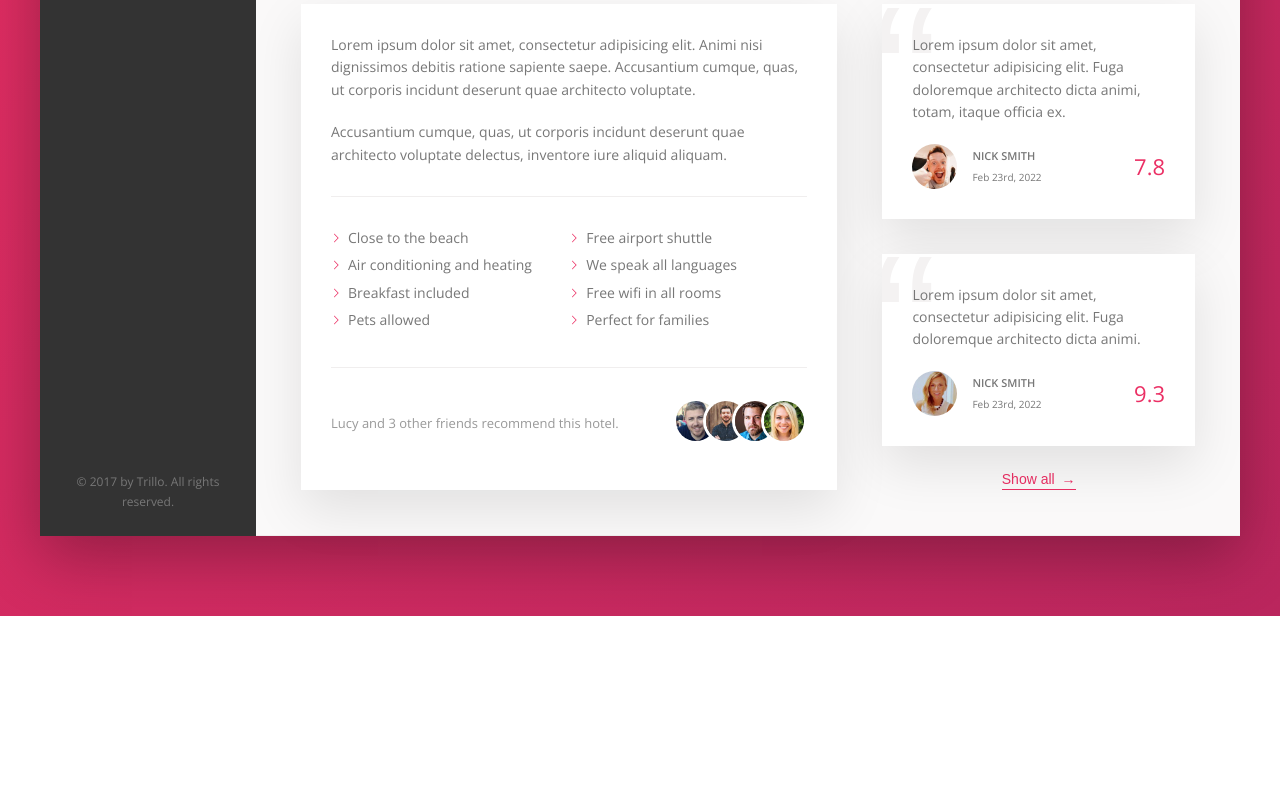
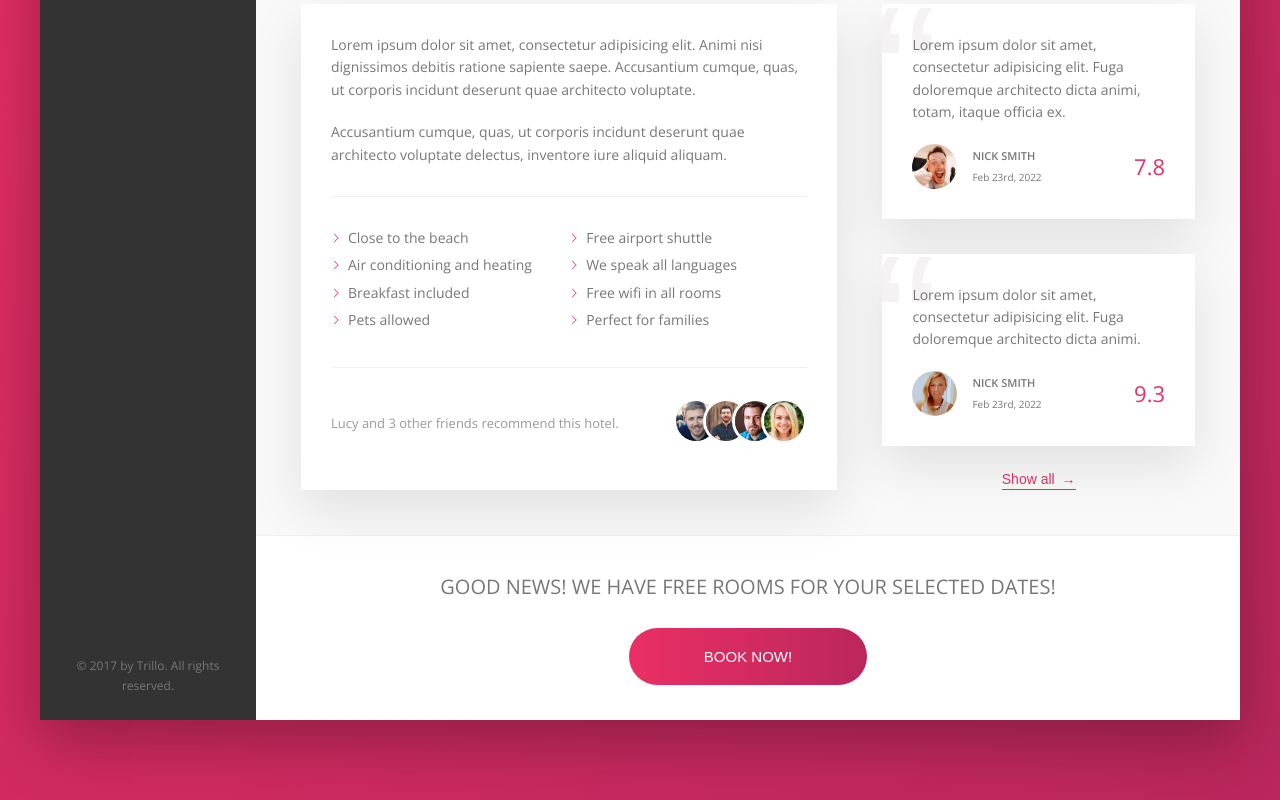
Before and after one commit to Hydorn/Flexbox-template, a website: page index.html in a window 1280 px wide. Shown: the part 643-1443 px from the top of the page. Before the commit the page ends 1259 px from the top, so only its background shows below. Drawn offline with nearby package versions, Linux system fonts and the light colour scheme.

Commit message:
Added footer/cta section

```diff
--- a/index.html
+++ b/index.html
@@ -181,6 +181,16 @@
                         <button class="btn-inline">Show all <span>&rarr;</span></button>
                     </figure>
                 </div>
+
+                <footer class="footer">
+                    <h2 class="footer__book-now">
+                        Good news! We have free rooms for your selected dates!
+                    </h2>
+                    <button class="btn">
+                        <span class="btn-visible">Book now!</span>
+                        <span class="btn-invisible">Only 4 rooms left</span>
+                    </button>
+                </footer>
             </main>
         </div>
     </div>
--- /dev/null
+++ b/sass/_footer.scss
@@ -0,0 +1,66 @@
+.footer {
+    padding: 3.5rem 0;
+    background-color: #fff;
+    text-align: center;
+
+
+
+    &__book-now {
+        text-transform: uppercase;
+        font-size: 2rem;
+        font-weight: 300;
+        margin-bottom: 2.5rem;
+    }
+}
+
+.btn {
+    text-transform: uppercase;
+    font-size: 1.5rem;
+    font-weight: 400;
+    border: none;
+    border-radius: 10rem;
+    background-image: linear-gradient(to right, var(--color-primary),var(--color-primary-dark));
+    color: #fff;
+    position: relative;
+    overflow: hidden;
+    cursor: pointer;
+
+    & > * {
+        display: inline-block;
+        transition: all 0.2s;
+        height: 100%;
+        width: 100%;
+    }
+
+    &-visible {
+
+        padding: 2rem 7.5rem;
+
+    }
+
+    &-invisible {
+        position: absolute;
+        padding: 2rem 0;
+        left: 0;
+        top: -100%;
+        // opacity: 0; done with overflow hidder
+    }
+
+    &:hover {
+        background-image: linear-gradient(to left, var(--color-primary),var(--color-primary-dark));
+    }
+
+    &:hover &-visible {
+        transform: translateY(100%);
+    }
+
+    &:hover &-invisible {
+        top: 0;
+    }
+
+    &:focus {
+        outline: none;
+        animation: pulsate 1s infinite;
+    }
+
+}
--- a/sass/main.scss
+++ b/sass/main.scss
@@ -4,3 +4,4 @@
 @import "user-nav";
 @import "sidebar";
 @import "main-section";
+@import "footer";
```
Also changed, not shown: css/style.css, 1 other file.
